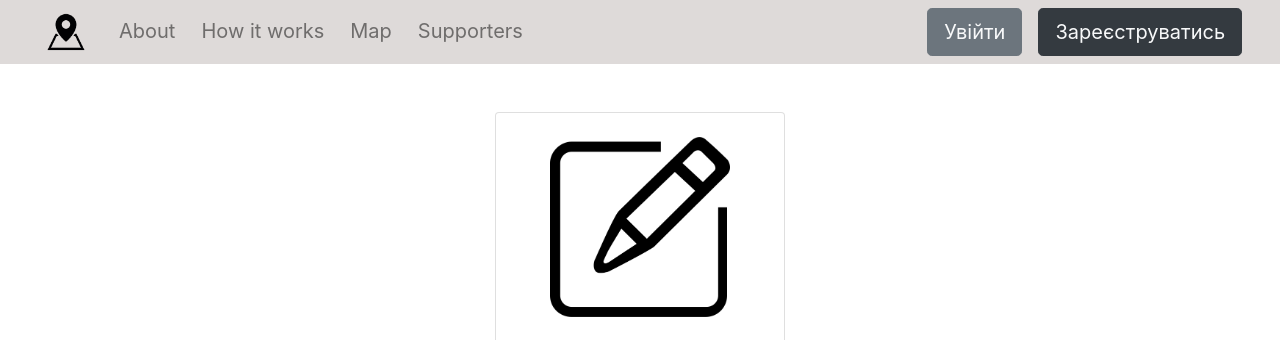
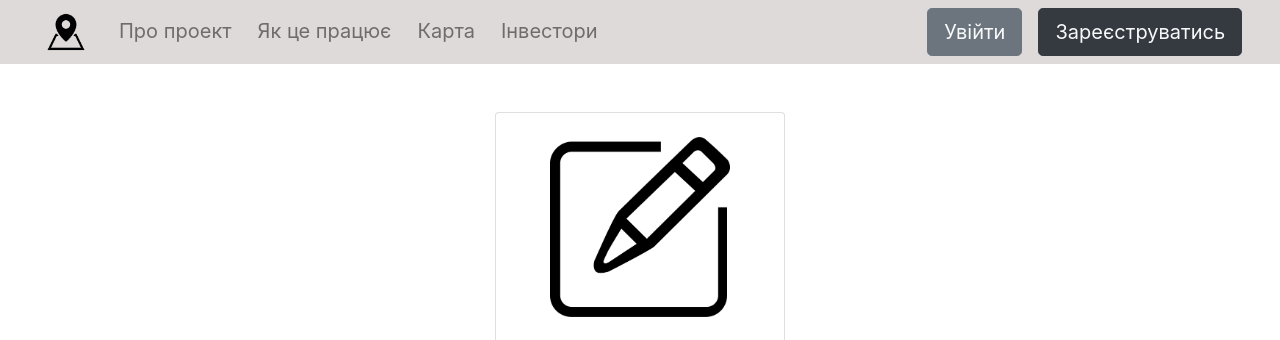
Before and after one commit to Dmytro-Shvetsov/UApp, a Django app: page /auth/register/ in a window 1280 px wide. Shown: the top 340 px of the page. Run offline with Django 3.2, Linux system fonts and the light colour scheme; some libraries are stand-ins or nearby versions.

Commit message:
pre-presentation changes

```diff
--- a/dashboard/templates/dashboard/base.html
+++ b/dashboard/templates/dashboard/base.html
@@ -10,7 +10,7 @@
                 if (ajaxRequestIsLoading == false) {
                     event.preventDefault();
                     $(this).parent().addClass('active').siblings().removeClass('active');
-                    let page = $(this).text();
+                    let page = $(this).attr('id');
                     let url = '/dashboard/' + page.toLowerCase();
 
                     $.ajax({
--- a/map/views.py
+++ b/map/views.py
@@ -10,6 +10,7 @@ from .models import Marker, MarkerEstimator
 from bootstrap_modal_forms.generic import BSModalCreateView
 from django.contrib.auth.decorators import login_required
 from django.conf import settings
+
 
 def index(request):
     if request.is_ajax():
@@ -46,6 +47,7 @@ class MarkerCreateView(BSModalCreateView):
 
 def is_ajax(self):
     return self.META.get('HTTP_X_REQUESTED_WITH') == 'XMLHttpRequest'
+
 
 def marker_info_view(request):
     if request.method == 'GET':
--- a/templates/base.html
+++ b/templates/base.html
@@ -32,10 +32,10 @@
                             <img src="{% static 'images/logo.png' %}" style="height: 38px; width: 38px;"/>
                         </a>
                     </li>
-                    <li><a class="nav-link" href="#">About</a></li>
-                    <li><a class="nav-link" href="#">How it works</a></li>
-                    <li><a class="nav-link" href="{% url 'map' %}">Map</a></li>
-                    <li><a class="nav-link" href="#">Supporters</a></li>
+                    <li><a class="nav-link" href="#">Про проект</a></li>
+                    <li><a class="nav-link" href="#">Як це працює</a></li>
+                    <li><a class="nav-link" href="{% url 'map' %}">Карта</a></li>
+                    <li><a class="nav-link" href="#">Інвестори</a></li>
                 </ul>
             </div>
             <div class="col-2 d-flex justify-content-center align-items-center">
```
Also changed, not shown: dashboard/templates/dashboard/index.html (+6 -6 lines), map/templates/map/helpers/marker_information.html (+2 -12 lines).
